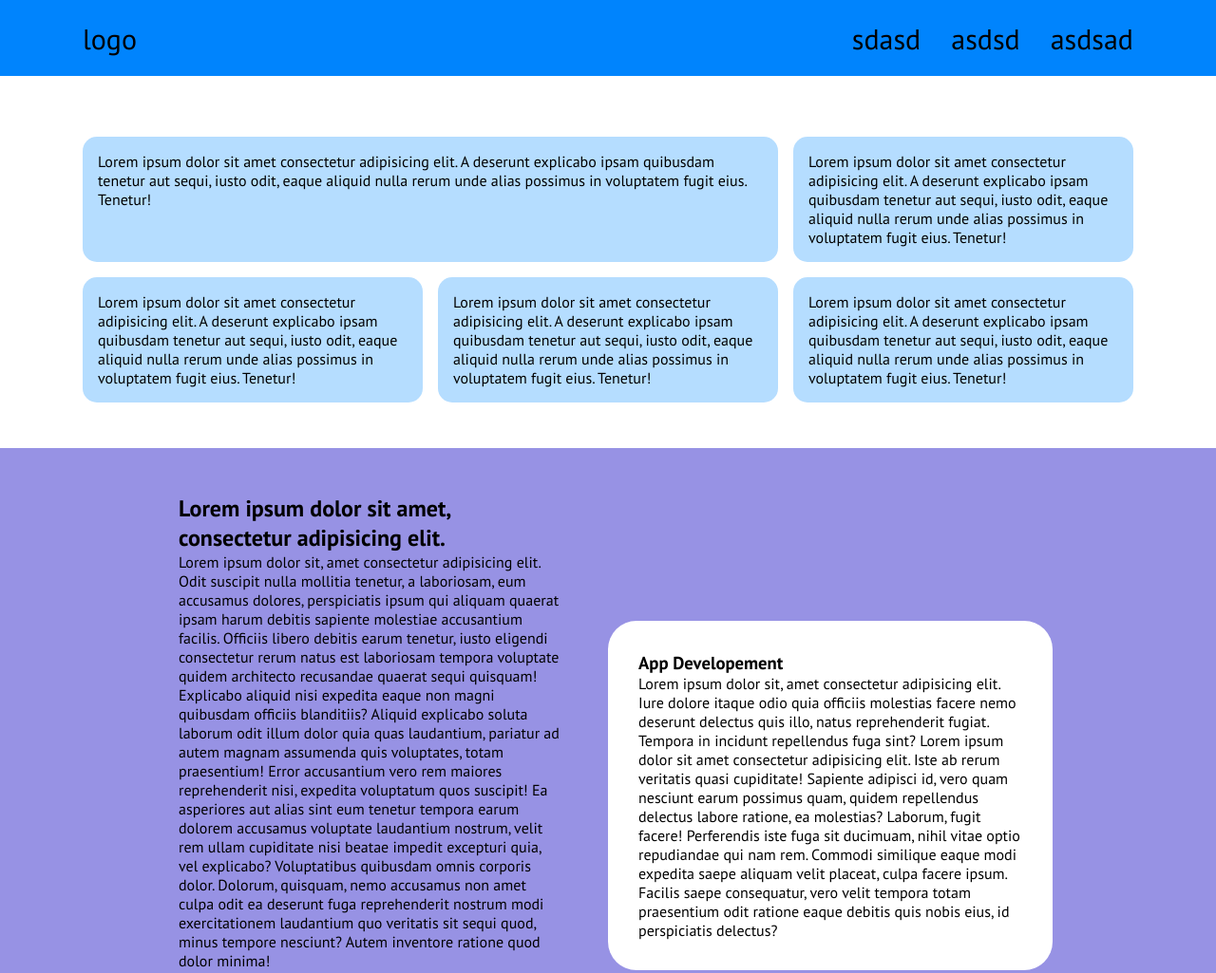
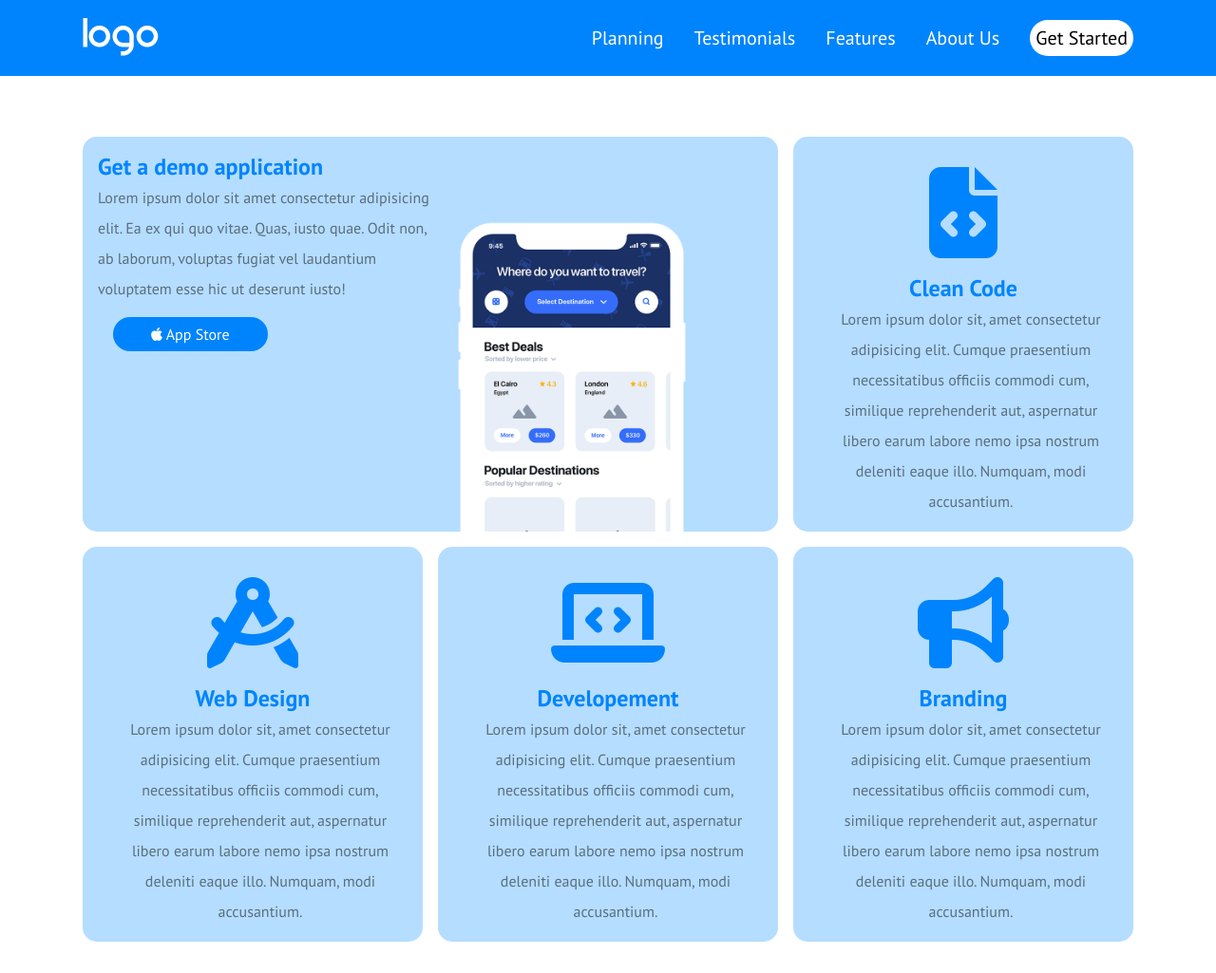
Before and after one commit to LorisP96/htmlcss-responsive-layout, a plain HTML site: page index.html in a window 1280 px wide. Shown: the top 1025 px of the page at 95% size. Drawn offline with Linux system fonts and the light colour scheme.

Commit message:
header+footer

```diff
--- a/css/style.css
+++ b/css/style.css
@@ -34,6 +34,9 @@ section {
     padding-bottom: 2rem;
 }
 
+img {
+    width: 100%;
+}
 /*******************************************************************
                            HEADER
 ********************************************************************/
@@ -42,7 +45,7 @@ header {
     background-color: #0084fd;
     height: 80px;
     /* test */
-    font-size: 30px;
+    font-size: 20px;
     margin-bottom: 2rem;
 }
 
@@ -50,6 +53,11 @@ header > nav {
     justify-content: space-between;
     align-items: center;
     height: 100%;
+    color: white;
+}
+
+nav div {
+    line-height: 20px;
 }
 
 .menu {
@@ -65,6 +73,29 @@ header > nav {
 
 }
 
+a {
+    text-decoration: none;
+    color: inherit;
+}
+
+.button {
+    background-color: white;
+    border-radius: 20px;
+    padding: 6px;
+    color: black;
+}
+
+.button-large {
+    background-color: #0084fd;
+    border-radius: 20px;
+    padding: 8px 40px;
+    color: white;
+}
+
+.button-box {
+    margin: 1rem 0;
+}
+
 /*******************************************************************
                            MAIN
 ********************************************************************/
@@ -74,6 +105,40 @@ header > nav {
     border-radius: 15px;
     padding: 1rem;
     margin-bottom: 1rem;
+    line-height: 2rem;
+    justify-content: center;
+}
+
+.card p {
+    color: #5a6e7f;
+    font-size: 16px;
+}
+
+.card h3 {
+    color: #0084fd;
+    font-size: 1.5rem;
+}
+
+.card span {
+    margin-top: 1rem;
+}
+
+.img-box {
+    max-width: 300px;
+    padding: 0;
+    position: relative;
+    bottom: -10px;
+}
+
+.card:first-child {
+    padding-bottom: 0;
+}
+
+.icon-box {
+    max-width: 80%;
+    margin: 1rem auto;
+    font-size: 6rem;
+    color: #0084fd;
 }
 
 /* purple */
@@ -143,6 +208,7 @@ footer > div {
     /* intro */
     .card {
         width: calc((100% / 3) - 1rem);
+        justify-content: flex-start;
     }
 
     .card-cont .card:first-child {
@@ -197,6 +263,14 @@ footer > div {
     }
     /* MAIN */
 
+    .card > div {
+        width: 50%;
+    }
+
+    .img-box {
+        align-self: flex-end;
+    }
+
     /* purple */
     .planning {
         align-items: flex-end;
--- a/index.html
+++ b/index.html
@@ -17,18 +17,22 @@
 
         <nav class="container flex-cont mobile-padding">
 
-            <div>logo</div>
+            <div><img src="img/logo.png" alt=""></div>
 
-            <div class="hamb-icon">hamb</div>
+            <div class="hamb-icon"><i class="fa-solid fa-bars"></i></div>
 
             <div class="menu">
 
                 <ul class="flex-cont">
-                    <li>sdasd</li>
+                    <li><a href="#">Planning</a></li>
 
-                    <li>asdsd</li>
+                    <li><a href="#">Testimonials</a></li>
 
-                    <li>asdsad</li>
+                    <li><a href="#">Features</a></li>
+
+                    <li><a href="#">About Us</a></li>
+
+                    <li><a class="button" href="#">Get Started</a></li>
 
                 </ul>
             </div>
@@ -42,24 +46,79 @@
         <section class="container">
             <div class="card-cont flex-cont mobile-padding">
 
-                <div class="card">
-                Lorem ipsum dolor sit amet consectetur adipisicing elit. A deserunt explicabo ipsam quibusdam tenetur aut sequi, iusto odit, eaque aliquid nulla rerum unde alias possimus in voluptatem fugit eius. Tenetur!
+                <!-- card -->
+                <div class="card flex-cont">
+                    <div>
+                        <h3>Get a demo application</h3>
+
+                        <p>Lorem ipsum dolor sit amet consectetur adipisicing elit. Ea ex qui quo vitae. Quas, iusto quae. Odit non, ab laborum, voluptas fugiat vel laudantium voluptatem esse hic ut deserunt iusto!</p>
+
+                        <div class="button-box">
+                            <a  class="button-large" href="#"> <i class="fa-brands fa-apple"></i> App Store</a>
+                        </div>
+                    </div>
+
+                    <div class="img-box"><img src="img/phone.png" alt=""></div>
                 </div>
 
-                <div class="card">
-                Lorem ipsum dolor sit amet consectetur adipisicing elit. A deserunt explicabo ipsam quibusdam tenetur aut sequi, iusto odit, eaque aliquid nulla rerum unde alias possimus in voluptatem fugit eius. Tenetur!
+                <!-- card -->
+                <div class="card text-center">
+
+                    <div class="icon-box">
+                        <i class="fa-solid fa-file-code"></i>
+                    </div>
+
+                    <h3>Clean Code</h3>
+
+                    <p>
+                        Lorem ipsum dolor sit, amet consectetur adipisicing elit. Cumque praesentium necessitatibus officiis commodi cum, similique reprehenderit aut, aspernatur libero earum labore nemo ipsa nostrum deleniti eaque illo. Numquam, modi accusantium.
+                    </p>
+
                 </div>
 
-                <div class="card">
-                Lorem ipsum dolor sit amet consectetur adipisicing elit. A deserunt explicabo ipsam quibusdam tenetur aut sequi, iusto odit, eaque aliquid nulla rerum unde alias possimus in voluptatem fugit eius. Tenetur!
+                <!-- card -->
+                <div class="card text-center">
+
+                    <div class="icon-box">
+                        <i class="fa-solid fa-compass-drafting"></i>
+                    </div>
+
+                    <h3>Web Design</h3>
+
+                    <p>
+                        Lorem ipsum dolor sit, amet consectetur adipisicing elit. Cumque praesentium necessitatibus officiis commodi cum, similique reprehenderit aut, aspernatur libero earum labore nemo ipsa nostrum deleniti eaque illo. Numquam, modi accusantium.
+                    </p>
+
                 </div>
 
-                <div class="card">
-                Lorem ipsum dolor sit amet consectetur adipisicing elit. A deserunt explicabo ipsam quibusdam tenetur aut sequi, iusto odit, eaque aliquid nulla rerum unde alias possimus in voluptatem fugit eius. Tenetur!
+                <!-- card -->
+                <div class="card text-center">
+
+                    <div class="icon-box">
+                        <i class="fa-solid fa-laptop-code"></i>
+                    </div>
+
+                    <h3>Developement</h3>
+
+                    <p>
+                        Lorem ipsum dolor sit, amet consectetur adipisicing elit. Cumque praesentium necessitatibus officiis commodi cum, similique reprehenderit aut, aspernatur libero earum labore nemo ipsa nostrum deleniti eaque illo. Numquam, modi accusantium.
+                    </p>
+
                 </div>
 
-                <div class="card">
-                Lorem ipsum dolor sit amet consectetur adipisicing elit. A deserunt explicabo ipsam quibusdam tenetur aut sequi, iusto odit, eaque aliquid nulla rerum unde alias possimus in voluptatem fugit eius. Tenetur!
+                <!-- card -->
+                <div class="card text-center">
+
+                    <div class="icon-box">
+                        <i class="fa-solid fa-bullhorn"></i>
+                    </div>
+
+                    <h3>Branding</h3>
+
+                    <p>
+                        Lorem ipsum dolor sit, amet consectetur adipisicing elit. Cumque praesentium necessitatibus officiis commodi cum, similique reprehenderit aut, aspernatur libero earum labore nemo ipsa nostrum deleniti eaque illo. Numquam, modi accusantium.
+                    </p>
+
                 </div>
 
             </div>
```
